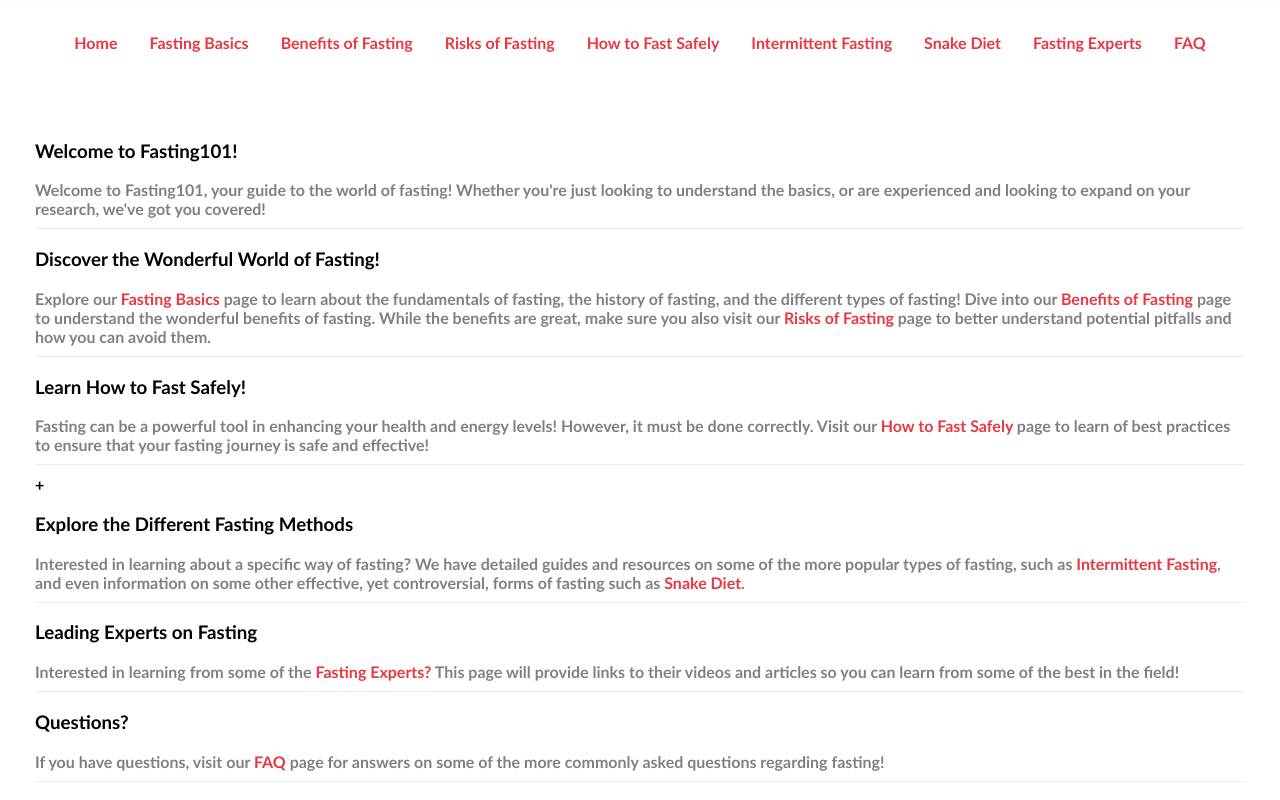
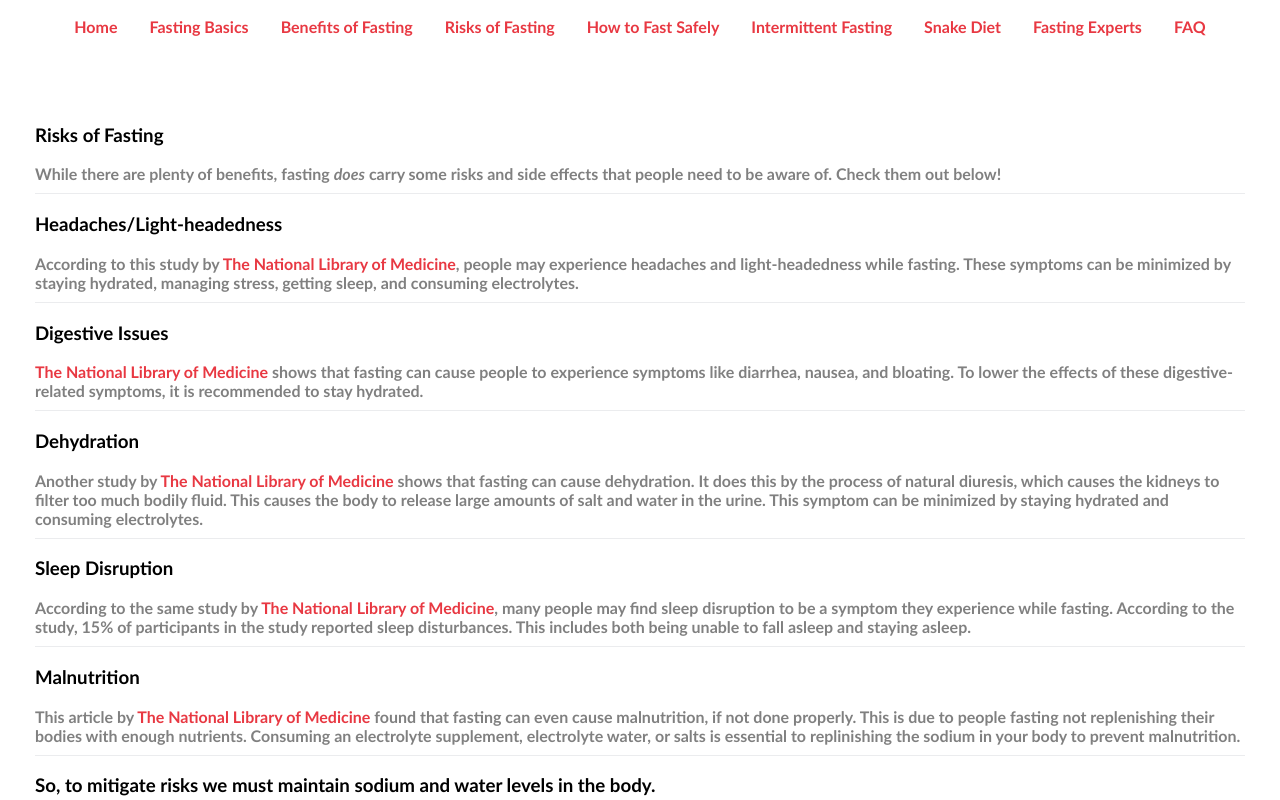
Before and after one commit to GS00078/Fasting101, a plain HTML site: page Risks.html in a window 1280 px wide. Shown: the part 280-1080 px from the top of the page. Drawn offline with Linux system fonts and the light colour scheme.

Commit message:
Add files via upload

```diff
--- a/Risks.html
+++ b/Risks.html
@@ -1,4 +1,3 @@
-@@ -0,0 +1,58 @@
 <!DOCTYPE html>
 <html lang="en">
 <head>
@@ -27,28 +26,34 @@
 </div>
 
 <div class="main">
-    <h3>Welcome to Fasting101!</h3>
-    <p>Welcome to Fasting101, your guide to the world of fasting! Whether you're just looking to understand the basics, or are experienced and looking to expand on your research, we've got you covered!</p>
+    <h3>Risks of Fasting</h3>
+    <p>While there are plenty of benefits, fasting <i>does</i> carry some risks and side effects that people need to be aware of. Check them out below!</p>
 
-    <h3>Discover the Wonderful World of Fasting!</h3>
+    <h3>Headaches/Light-headedness</h3>
 
-    <p>Explore our <b><a href="Basics.html">Fasting Basics</a></b> page to learn about the fundamentals of fasting, the history of fasting, and the different types of fasting! Dive into our <b><a href="Benefits.html">Benefits of Fasting</a></b> page to understand the wonderful benefits of fasting. While the benefits are great, make sure you also visit our <b><a href="Risks.html">Risks of Fasting</a></b> page to better understand potential pitfalls and how you can avoid them.</p>
+    <p>According to this study by <b><a href="https://www.ncbi.nlm.nih.gov/pmc/articles/PMC7732631/">The National Library of Medicine</a></b>, people may experience headaches and light-headedness while fasting. These symptoms can be minimized by staying hydrated, managing stress, getting sleep, and consuming electrolytes.</p>
 
-    <h3>Learn How to Fast Safely!</h3>
+    <h3>Digestive Issues</h3>
 
-    <p>Fasting can be a powerful tool in enhancing your health and energy levels! However, it must be done correctly. Visit our <b><a href="Safely.html">How to Fast Safely</a></b> page to learn of best practices to ensure that your fasting journey is safe and effective!</p>
-+
-    <h3>Explore the Different Fasting Methods</h3>
+    <p><b><a href="https://www.ncbi.nlm.nih.gov/pmc/articles/PMC6314618/">The National Library of Medicine</a></b> shows that fasting can cause people to experience symptoms like diarrhea, nausea, and bloating. To lower the effects of these digestive-related symptoms, it is recommended to stay hydrated.</p>
 
-    <p>Interested in learning about a specific way of fasting? We have detailed guides and resources on some of the more popular types of fasting, such as <b><a href="Intermittent.html">Intermittent Fasting</a></b>, and even information on some other effective, yet controversial, forms of fasting such as <b><a href="Snake.html">Snake Diet</a></b>.</p>
+    <h3>Dehydration</h3>
 
-    <h3>Leading Experts on Fasting</h3>
+    <p>Another study by <b><a href="https://www.ncbi.nlm.nih.gov/pmc/articles/PMC6836141/">The National Library of Medicine</a></b> shows that fasting can cause dehydration. It does this by the process of natural diuresis, which causes the kidneys to filter too much bodily fluid. This causes the body to release large amounts of salt and water in the urine. This symptom can be minimized by staying hydrated and consuming electrolytes. </p>
 
-    <p>Interested in learning from some of the <b><a href="Experts.html">Fasting Experts?</a></b> This page will provide links to their videos and articles so you can learn from some of the best in the field!</p>
+    <h3>Sleep Disruption</h3>
 
-    <h3>Questions?</h3>
+    <p>According to the same study by <b><a href="https://www.ncbi.nlm.nih.gov/pmc/articles/PMC6836141/">The National Library of Medicine</a></b>, many people may find sleep disruption to be a symptom they experience while fasting. According to the study, 15% of participants in the study reported sleep disturbances. This includes both being unable to fall asleep and staying asleep.</p>
 
-    <p>If you have questions, visit our <b><a href="FAQ.html">FAQ</a></b> page for answers on some of the more commonly asked questions regarding fasting!</p>
+    <h3>Malnutrition</h3>
+
+    <p>This article by <b><a href="https://www.ncbi.nlm.nih.gov/pmc/articles/PMC6521152/">The National Library of Medicine</a></b> found that fasting can even cause malnutrition, if not done properly. This is due to people fasting not replenishing their bodies with enough nutrients. Consuming an electrolyte supplement, electrolyte water, or salts is essential to replinishing the sodium in your body to prevent malnutrition.</p>
+
+    <h3>So, to mitigate risks we must maintain sodium and water levels in the body.</h3>
+    <p>Want to learn about some more risks? Watch this video by Dr. Brad Stanfield on why some are abandoning intermittent fasting.
+    <br><br><iframe width="560" height="315" src="https://www.youtube.com/embed/G3-EW7nWCbU?si=gk_-daS_VX5YpUao" title="YouTube video player" frameborder="0" allow="accelerometer; autoplay; clipboard-write; encrypted-media; gyroscope; picture-in-picture; web-share" allowfullscreen></iframe></p>
+
+
 </div>
 
 <div class="footer">
```
Also changed, not shown: Basics.html (+2 -2 lines), Benefits.html (+1 -1 lines), Experts.html (+1 -2 lines), FAQ.html (+1 -2 lines), Intermittent.html (+19 -14 lines), Safely.html (+19 -14 lines), Snake.html (+1 -2 lines), FAQ Table Example.jpg (added), Fasting101.css (line endings or trailing spaces), Home.html (line endings or trailing spaces).
